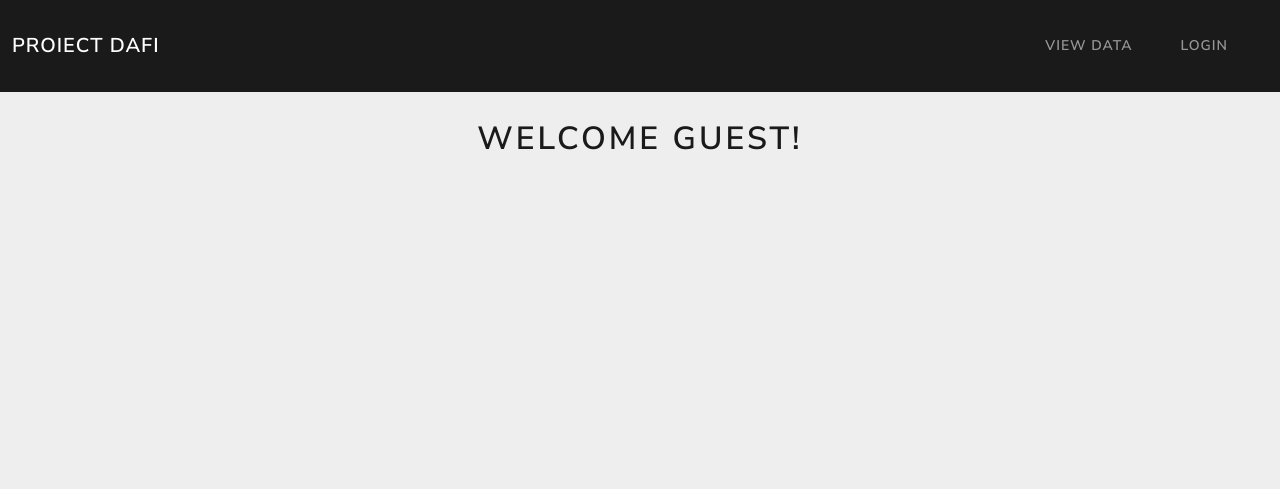
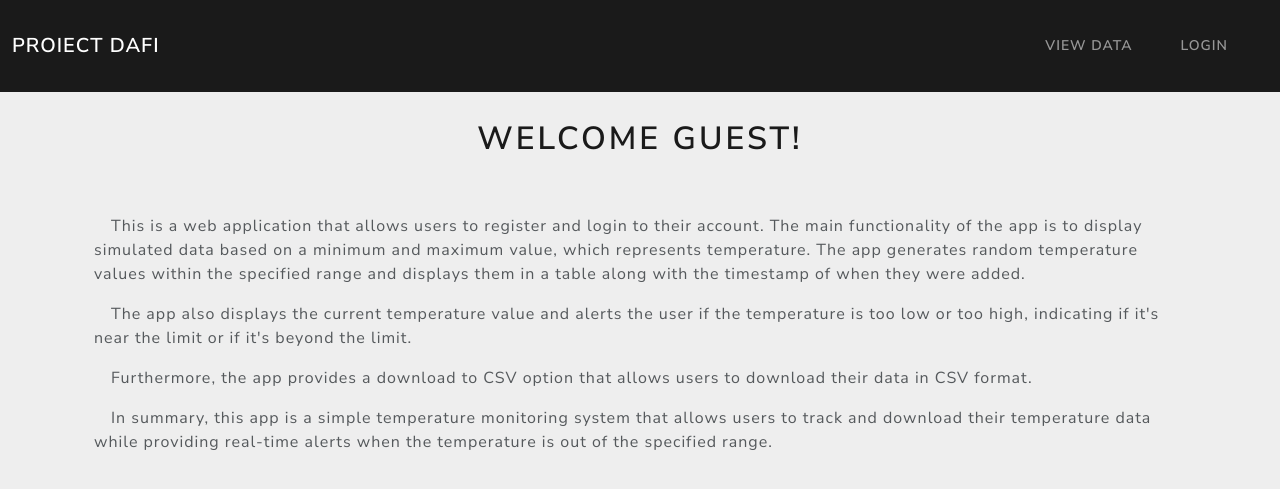
Before and after one commit to alextassy24/ProiectDAFI, a Django app: page / in a window 1280 px wide. Shown: the top 489 px of the page. Run offline with Django 4.2, Linux system fonts and the light colour scheme.

Commit message:
added temperature check and description

```diff
--- a/base/templates/home.html
+++ b/base/templates/home.html
@@ -3,9 +3,13 @@
 
 <div class="container mt-5">
 	{% if request.user.is_authenticated %}
-	<h1 class="text-center">Welcome {{user}}</h1>
+	<h1 class="text-center pb-5">Welcome {{user}}</h1>
 	{% else %}
-	<h1 class="text-center">Welcome guest!</h1>
+	<h1 class="text-center pb-5">Welcome guest!</h1>
 	{% endif %}
+	<p>&emsp;This is a web application that allows users to register and login to their account. The main functionality of the app is to display simulated data based on a minimum and maximum value, which represents temperature. The app generates random temperature values within the specified range and displays them in a table along with the timestamp of when they were added.
+	<p>&emsp;The app also displays the current temperature value and alerts the user if the temperature is too low or too high, indicating if it's near the limit or if it's beyond the limit. </p>
+	<p>&emsp;Furthermore, the app provides a download to CSV option that allows users to download their data in CSV format. </p>
+	<p>&emsp;In summary, this app is a simple temperature monitoring system that allows users to track and download their temperature data while providing real-time alerts when the temperature is out of the specified range.</p>
 </div>
 {% endblock %}
--- a/base/views.py
+++ b/base/views.py
@@ -69,16 +69,32 @@ def view_data(request):
     context = {}
     min_val = 0
     max_val = 0
-    data = SensorData.objects.filter(user=request.user)
+    value = 0
+    data = 0
+    if request.user.is_authenticated:
+        data = SensorData.objects.filter(user=request.user)
 
-    value = 0
-    if request.user.is_authenticated:
         if request.method == 'POST':
             min_val = float(request.POST.get('minValue'))
             max_val = float(request.POST.get('maxValue'))
-            value = round(random.uniform(min_val, max_val), 2)
+            value = round(random.uniform(min_val - 5, max_val + 5), 2)
             random_value = SensorData(user=request.user, value=value)
             random_value.save()
+
+            if value == min_val:
+                messages.warning(
+                    request, 'The teampeature is near the lower limit')
+            elif value == max_val:
+                messages.warning(
+                    request, 'The teampeature is near the higher limit')
+            elif value < min_val:
+                messages.error(
+                    request, 'The teampeature is under the lower limit')
+            elif value > max_val:
+                messages.error(
+                    request, 'The teampeature is beyond the higher limit')
+            else:
+                messages.success(request, 'The temperature is perfect!')
     context = {
         'data': data,
         'min_value': min_val,
```
Also changed, not shown: db.sqlite3.
